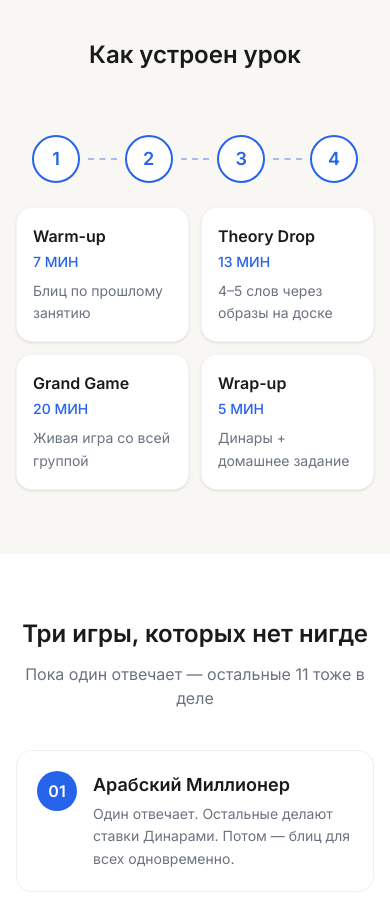
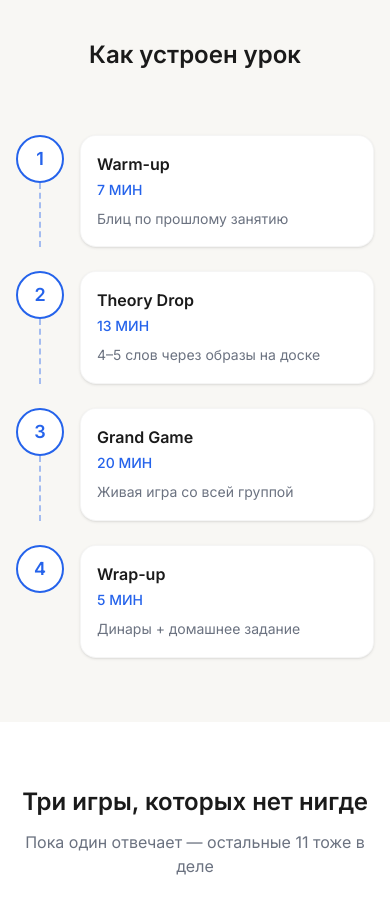
Before and after one commit to taulujas-png/harisa-website, a Next.js app: page / in a window 390 px wide. Shown: the part 2640-3547 px from the top of the page. Built offline with nearby package versions, Linux system fonts and the light colour scheme.

Commit message:
update lesson format mobile layout and ornament animation

```diff
--- a/components/harisa-ornament.tsx
+++ b/components/harisa-ornament.tsx
@@ -42,12 +42,12 @@ export function HarisaOrnament({ className = "", delay = 0, color = "#2563EB" }:
               animate={{ pathLength: 1, opacity: 1 }}
               transition={{
                 pathLength: {
-                  duration: 1.2,
+                  duration: 3,
                   delay: delay,
-                  ease: "easeInOut"
+                  ease: "circOut"
                 },
                 opacity: {
-                  duration: 0.2,
+                  duration: 1,
                   delay: delay
                 }
               }}
--- a/components/how-lesson-works.tsx
+++ b/components/how-lesson-works.tsx
@@ -35,18 +35,16 @@ export function HowLessonWorks() {
           </h2>
         </Reveal>
 
-        {/* Stepper */}
+        {/* Stepper & Cards - Desktop */}
+        <div className="hidden md:block">
           <Reveal delay={0.1}>
             <div className="relative">
-            {/* Numbered circles row with connecting lines */}
               <div className="flex items-center justify-between mb-6 px-4 md:px-8">
                 {steps.map((_, i) => (
                   <div key={i} className="flex items-center flex-1 last:flex-none">
-                  {/* Circle with number */}
                     <div className="w-12 h-12 md:w-14 md:h-14 rounded-full border-2 border-blue-primary text-blue-primary flex items-center justify-center text-lg md:text-xl font-semibold bg-white shrink-0">
                       {i + 1}
                     </div>
-                  {/* Connecting dashed line */}
                     {i < steps.length - 1 && (
                       <div className="flex-1 h-0 border-t-2 border-dashed border-blue-primary/40 mx-2 md:mx-4" />
                     )}
@@ -54,14 +52,13 @@ export function HowLessonWorks() {
                 ))}
               </div>
 
-            {/* Cards row */}
-            <div className="grid grid-cols-2 md:grid-cols-4 gap-3 md:gap-4">
+              <div className="grid grid-cols-4 gap-4">
                 {steps.map((step, i) => (
                   <div
                     key={i}
-                  className="bg-white rounded-2xl p-4 md:p-5 shadow-sm border border-black/[0.04]"
+                    className="bg-white rounded-2xl p-5 shadow-sm border border-black/[0.04]"
                   >
-                  <h3 className="text-base md:text-lg font-semibold text-text-primary mb-1">
+                    <h3 className="text-lg font-semibold text-text-primary mb-1">
                       {step.title}
                     </h3>
                     <p className="text-blue-primary font-medium text-sm mb-2">
@@ -76,6 +73,39 @@ export function HowLessonWorks() {
             </div>
           </Reveal>
         </div>
+
+        {/* Stepper & Cards - Mobile */}
+        <div className="md:hidden">
+          <Reveal delay={0.1}>
+            <div className="flex flex-col gap-6">
+              {steps.map((step, i) => (
+                <div key={i} className="flex items-start gap-4 relative">
+                  {/* Vertical Line */}
+                  {i < steps.length - 1 && (
+                    <div className="absolute left-[23px] top-12 bottom-0 w-px border-l-2 border-dashed border-blue-primary/40" />
+                  )}
+                  {/* Circle */}
+                  <div className="w-12 h-12 rounded-full border-2 border-blue-primary text-blue-primary flex items-center justify-center text-lg font-semibold bg-white shrink-0 z-10">
+                    {i + 1}
+                  </div>
+                  {/* Card */}
+                  <div className="bg-white rounded-2xl p-4 shadow-sm border border-black/[0.04] flex-1">
+                    <h3 className="text-base font-semibold text-text-primary mb-1">
+                      {step.title}
+                    </h3>
+                    <p className="text-blue-primary font-medium text-sm mb-2">
+                      {step.duration}
+                    </p>
+                    <p className="text-text-muted text-sm leading-relaxed">
+                      {step.description}
+                    </p>
+                  </div>
+                </div>
+              ))}
+            </div>
+          </Reveal>
+        </div>
+      </div>
     </section>
   )
 }
```
Lines whose indentation alone changed are shown as unchanged.
